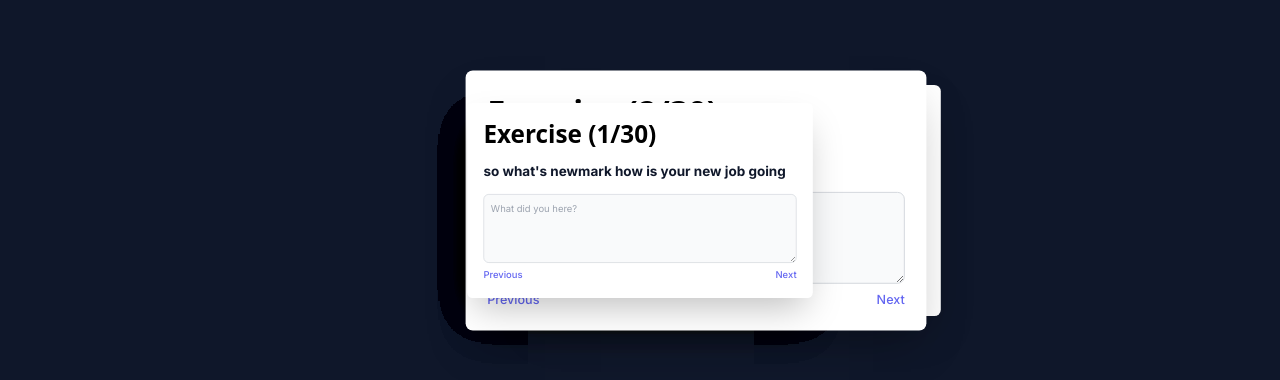
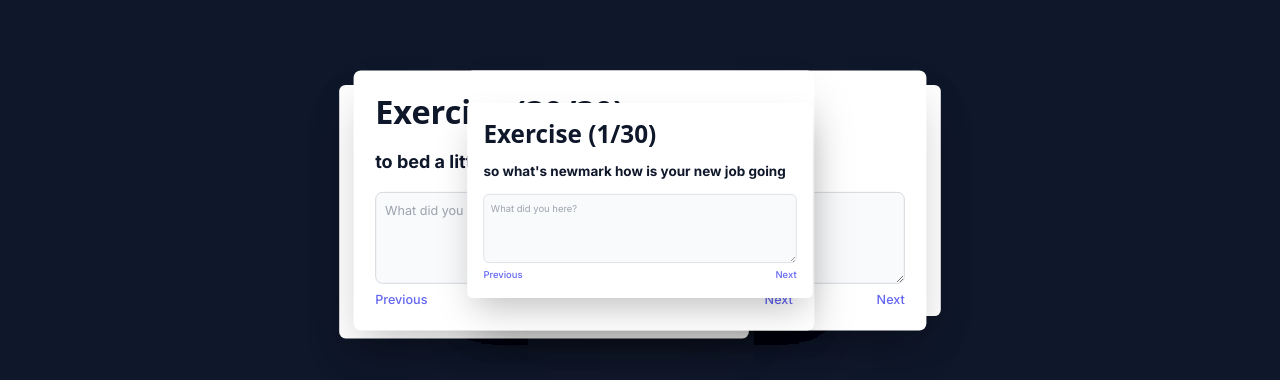
Before and after one commit to eggarcia98/english-skills-platform, a Next.js app: page / in a window 1280 px wide. Shown: the part 810-1190 px from the top of the page. Built offline with nearby package versions, Linux system fonts and the light colour scheme.

Commit message:
function to set the previous and next card exercise

```diff
--- a/src/components/ExerciseCards.tsx
+++ b/src/components/ExerciseCards.tsx
@@ -188,17 +188,63 @@ export default function ExerciseCard() {
     const [cardsData, setCardsData] = useState(dataDemo);
 
     const [currentIndex, setCurrentIndex] = useState(0); // Initialize with the first card
+    const [indexCardsAround, setIndexCardsAround] = useState({
+        oneNext: 1,
+        twoNext: 2,
+        onePrevious: cardsData.length - 1,
+        twoPrevious: cardsData.length - 2,
+    }); // Initialize with the first card
 
+    const updateIndexAround = (currentIndex: number) => {
+        const onePrevious =
+            currentIndex === 0 ? cardsData.length - 1 : currentIndex - 1;
+
+        const twoPrevious =
+            currentIndex === 0
+                ? cardsData.length - 2
+                : currentIndex === 1
+                ? cardsData.length - 1
+                : currentIndex - 2;
+
+        const oneNext =
+            currentIndex === cardsData.length - 1 ? 0 : currentIndex + 1;
+
+        const twoNext =
+            currentIndex === cardsData.length - 1
+                ? 1
+                : currentIndex === cardsData.length - 2
+                ? 0
+                : currentIndex + 2;
+
+        const indexCardsAround = {
+            oneNext,
+            twoNext,
+            onePrevious,
+            twoPrevious,
+        };
+        setIndexCardsAround(indexCardsAround);
+
+        console.log({ ...indexCardsAround, currentIndex });
+    };
     const handleNext = () => {
-        setCurrentIndex((prevIndex) =>
-            prevIndex < cardsData.length ? prevIndex + 1 : 0
-        ); // Wrap around to the first card
+        setCurrentIndex((prevIndex) => {
+            console.log({ prevIndex });
+            const currentIndex =
+                prevIndex === cardsData.length - 1 ? 0 : prevIndex + 1;
+
+            updateIndexAround(currentIndex);
+            return currentIndex;
+        }); // Wrap around to the first card
     };
 
     const handlePrevious = () => {
-        setCurrentIndex((prevIndex) =>
-            prevIndex > 0 ? prevIndex - 1 : cardsData.length
-        ); // Wrap around to the last card
+        setCurrentIndex((prevIndex) => {
+            const currentIndex =
+                prevIndex === 0 ? cardsData.length - 1 : prevIndex - 1; ;
+            updateIndexAround(currentIndex);
+
+            return currentIndex;
+        }); // Wrap around to the last card
     };
 
     // const cards = [
@@ -231,38 +277,33 @@ export default function ExerciseCard() {
                                                 : ""
                                         }
                                         ${
-                                            index === currentIndex + 1 ||
-                                            currentIndex ===
-                                                cardsData.length - 1
+                                            index === indexCardsAround.oneNext
                                                 ? "translate-x-14 scale-[90%] z-40"
                                                 : ""
                                         }
                                         ${
-                                            currentIndex + 2 === index ||
-                                            currentIndex ===
-                                                cardsData.length - 1
+                                            index === indexCardsAround.twoNext
                                                 ? "translate-x-24 scale-[80%] z-30"
                                                 : ""
                                         }
                                         ${
-                                            currentIndex - 1 === index ||
-                                            currentIndex ===
-                                                cardsData.length + 1
-                                                ? "translate-x-14 scale-[90%] z-40"
+                                            index ===
+                                            indexCardsAround.onePrevious
+                                                ? "-translate-x-14 scale-[90%] z-40"
                                                 : ""
                                         }
-                                        ${
-                                            currentIndex - 2 === index ||
-                                            currentIndex ===
-                                                cardsData.length + 2
-                                                ? "translate-x-24 scale-[80%] z-30"
-                                                : ""
-                                        }
+                                         ${
+                                             index ===
+                                             indexCardsAround.twoPrevious
+                                                 ? "-translate-x-24 scale-[80%] z-30"
+                                                 : ""
+                                         }
+
                                     `}
                                 >
                                     <article className="bg-white p-6 rounded-lg shadow-2xl">
                                         <header className="mb-5">
-                                            <h2 className="block antialiased tracking-normal font-sans text-4xl font-semibold leading-[1.3] text-blue-gray-900 mb-4">
+                                            <h2 className="block antialiased tracking-normal font-sans text-4xl font-semibold leading-[1.3] text-slate-900 mb-4">
                                                 Exercise ({index + 1}/
                                                 {cardsData.length})
                                             </h2>
```
